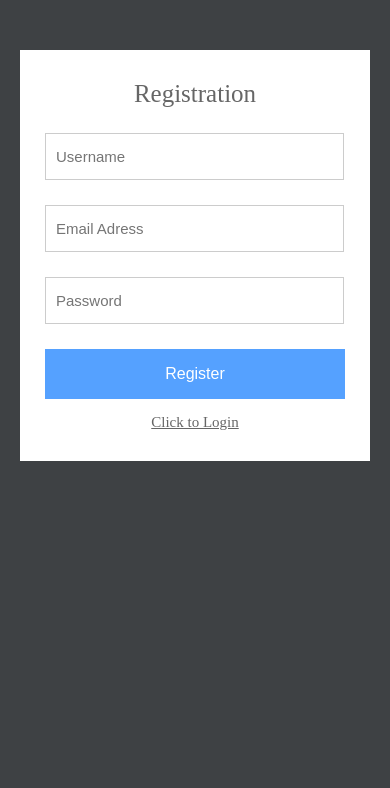
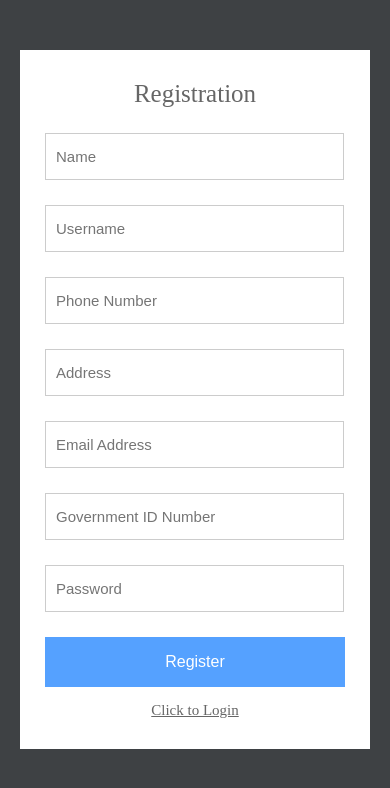
Before and after one commit to rdesai11/BankApp, a PHP site: page /Registration.php in a window 390 px wide. Shown: the top 788 px of the page. Run offline with PHP 8.4, Linux system fonts and the light colour scheme.

Commit message:
Add required fields for customer registration form
- customer needs to fill in all required fields in order to register with bank.
- name, username, phone number, email, government ID Num, and Password

```diff
--- a/Registration.php
+++ b/Registration.php
@@ -6,21 +6,23 @@
     <link rel="stylesheet" href="style.css"/>
 </head>
 <body>
+
+
 <?php
     require('dbconnect.php');
-    // When form submitted, insert values into the database.
-    if (isset($_REQUEST['username'])) {
+    // When form is submit, INSERT values into the database.
+    if (isset($_REQUEST['User'])) {
         // removes backslashes
-        $username = stripslashes($_REQUEST['username']);
+        $username = stripslashes($_REQUEST['User']);
         //escapes special characters in a string
         $username = mysqli_real_escape_string($con, $username);
-        $email    = stripslashes($_REQUEST['email']);
+        $email    = stripslashes($_REQUEST['Email']);
         $email    = mysqli_real_escape_string($con, $email);
-        $password = stripslashes($_REQUEST['password']);
+        $password = stripslashes($_REQUEST['Pass']);
         $password = mysqli_real_escape_string($con, $password);
-        $create_datetime = date("Y-m-d H:i:s");
-        $query    = "INSERT into `users` (username, password, email, create_datetime)
-                     VALUES ('$username', '" . md5($password) . "', '$email', '$create_datetime')";
+
+        $query    = "INSERT into `customer` (User, Pass, Email)
+                     VALUES ('$username', '" . md5($password) . "', '$email')";
         $result   = mysqli_query($con, $query);
         if ($result) {
             echo "<div class='form'>
@@ -37,11 +39,15 @@
 ?>
     <form class="form" action="" method="post">
         <h1 class="login-title">Registration</h1>
-        <input type="text" class="login-input" name="username" placeholder="Username" required />
-        <input type="text" class="login-input" name="email" placeholder="Email Adress">
-        <input type="password" class="login-input" name="password" placeholder="Password">
+        <input type="text" class="login-input" name="name" placeholder="Name" required />
+        <input type="text" class="login-input" name="user" placeholder="Username" required />
+        <input type="text" class="login-input" name="phone" placeholder="Phone Number" required />
+        <input type="text" class="login-input" name="address" placeholder="Address" required />
+        <input type="text" class="login-input" name="email" placeholder="Email Address" required />
+        <input type="text" class="login-input" name="GovIDNum" placeholder="Government ID Number" required />
+        <input type="password" class="login-input" name="password" placeholder="Password" required />
         <input type="submit" name="submit" value="Register" class="login-button">
-        <p class="link"><a href="login.php">Click to Login</a></p>
+        <p class="link"><a href="CustomerSignIn.php">Click to Login</a></p>
     </form>
 <?php
     }
```
